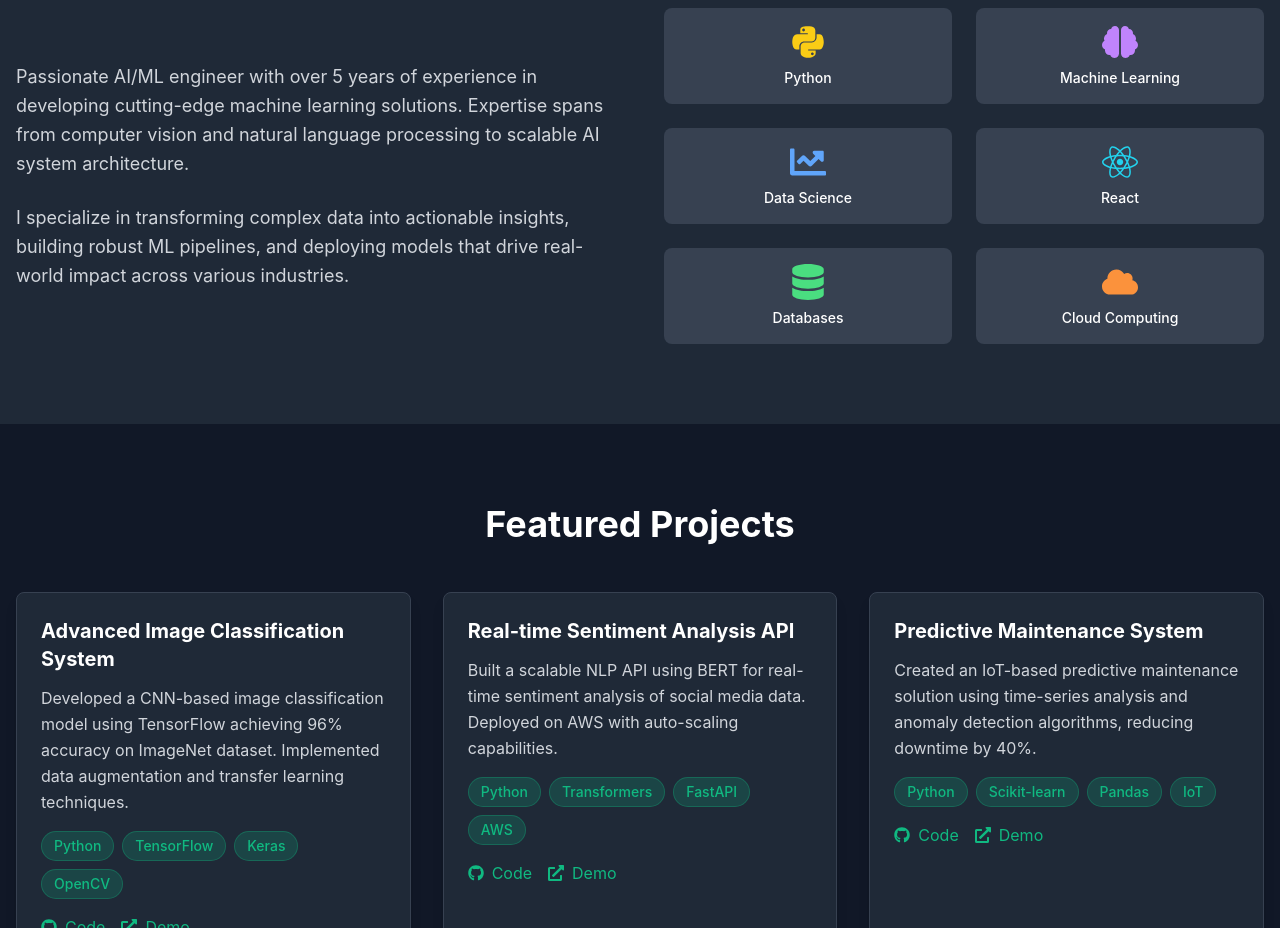
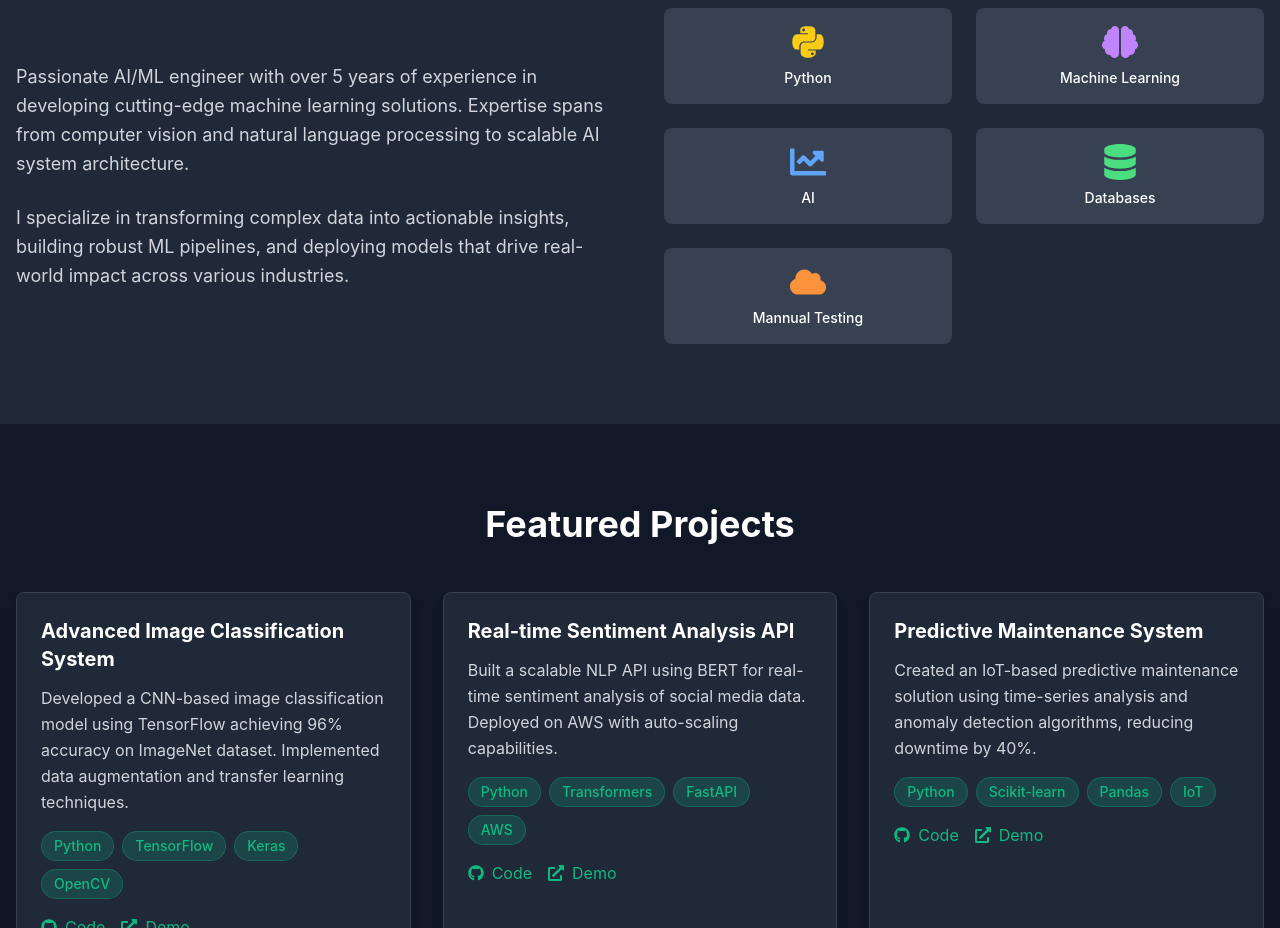
Before and after one commit to slark-debug/protfoilio, a Next.js app: page / in a window 1280 px wide. Shown: the part 960-1888 px from the top of the page. Built offline with nearby package versions, Linux system fonts and the light colour scheme.

Commit message:
Update About component

```diff
--- a/components/About.tsx
+++ b/components/About.tsx
@@ -7,10 +7,9 @@ const About = () => {
   const skills = [
     { icon: FaPython, name: 'Python', color: 'text-yellow-400' },
     { icon: FaBrain, name: 'Machine Learning', color: 'text-purple-400' },
-    { icon: FaChartLine, name: 'Data Science', color: 'text-blue-400' },
-    { icon: FaReact, name: 'React', color: 'text-cyan-400' },
+    { icon: FaChartLine, name: 'AI', color: 'text-blue-400' },
     { icon: FaDatabase, name: 'Databases', color: 'text-green-400' },
-    { icon: FaCloud, name: 'Cloud Computing', color: 'text-orange-400' },
+    { icon: FaCloud, name: 'Mannual Testing', color: 'text-orange-400' },
   ]
 
   return (
```
